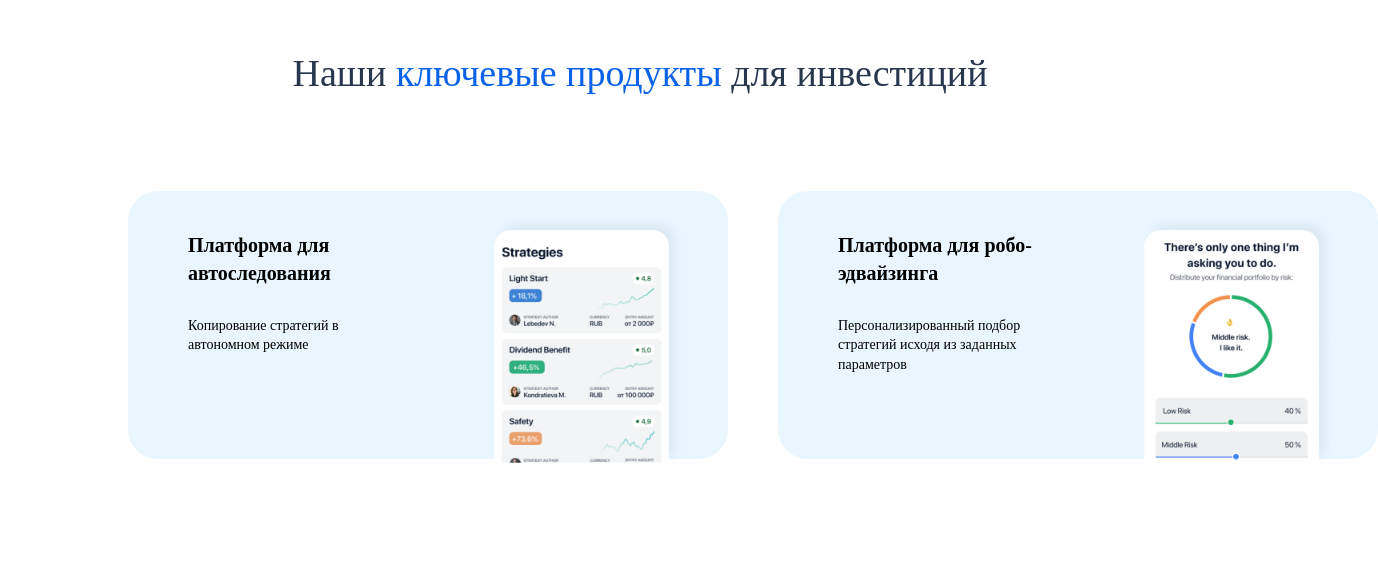
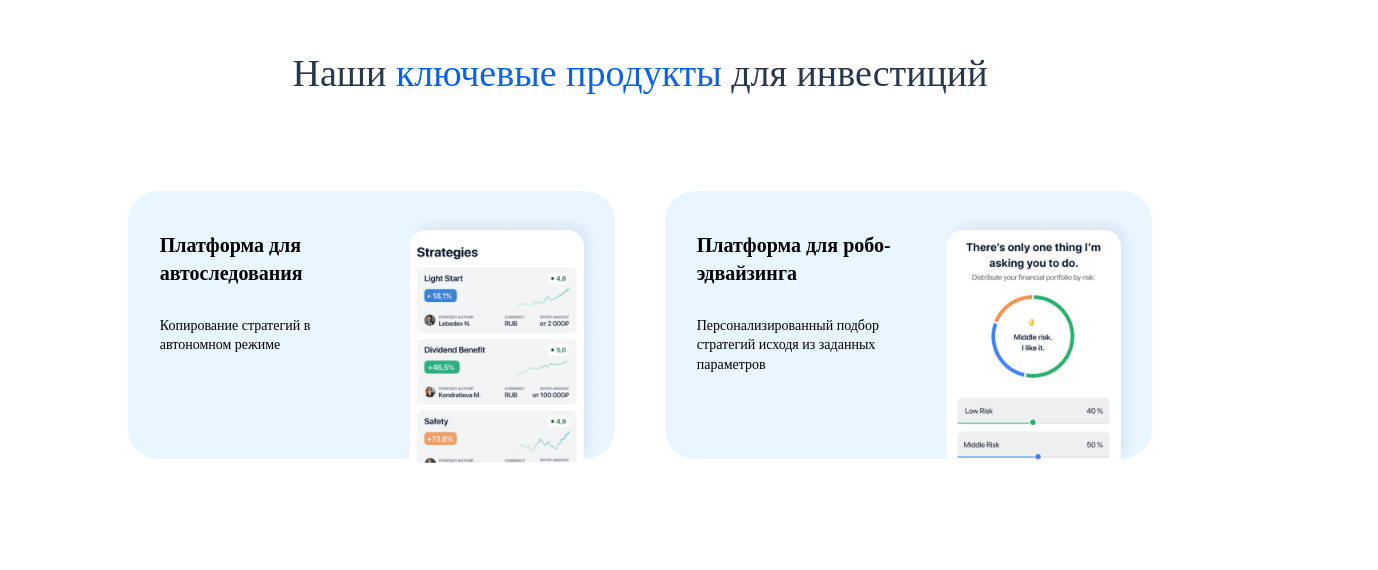
Before and after one commit to Oleg86rus/aeon_test_fin_fit, a plain HTML site: page index.html in a window 1280 px wide. Shown: the part 819-1389 px from the top of the page, 1378 px wide, since content can reach past the window. Drawn offline with Linux system fonts and the light colour scheme; a web font is replaced by a local one.

Commit message:
fix some style crash

```diff
--- a/css/investments_product.css
+++ b/css/investments_product.css
@@ -16,7 +16,7 @@
         margin-bottom: 44px;
     }
     .investments_product_card {
-        min-width: 600px;
+        width: 600px;
     }
 }
 
--- a/style.css
+++ b/style.css
@@ -19,7 +19,8 @@
 
 @media (min-width: 1261px) {
     .container {
-        width: 1100px;
+        margin: 0 auto;
+        min-width: 1100px;
     }
 }
 
@@ -33,7 +34,7 @@
 @media (max-width: 980px) {
     .container {
         max-width: 980px;
-        padding: 0;
+        /*padding: 0 60px;*/
     }
 }
 
```
